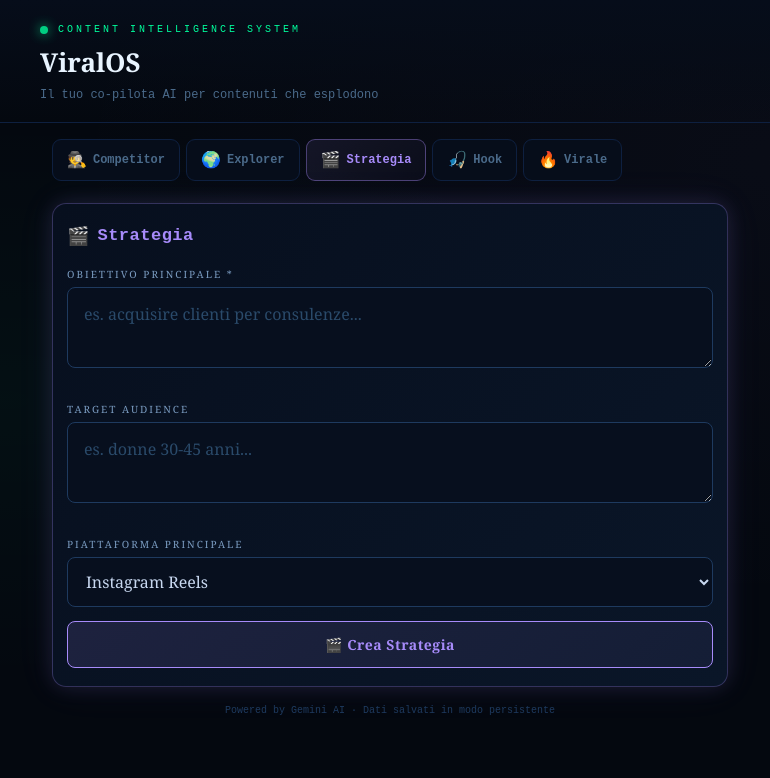
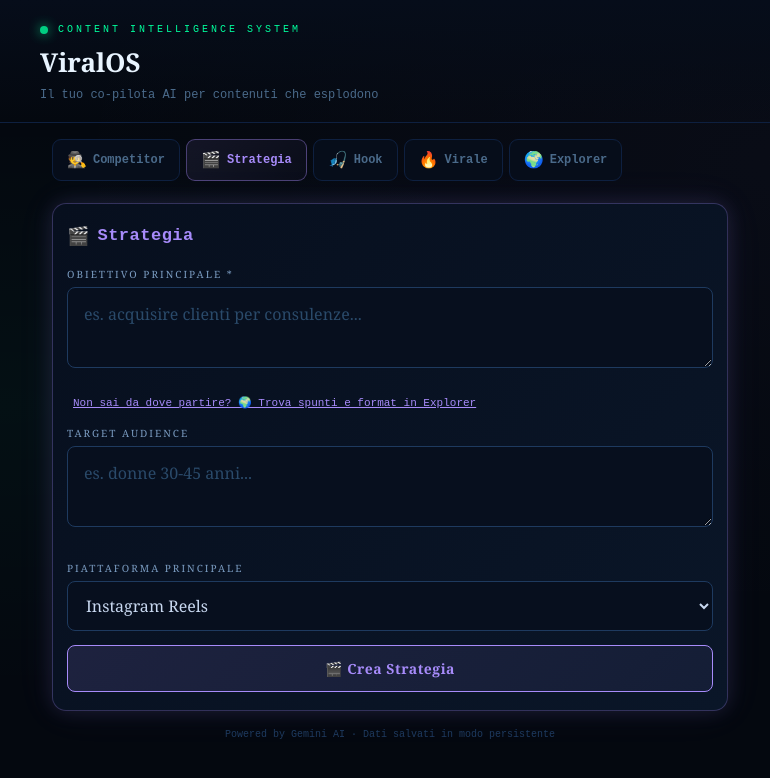
Before and after one commit to hfold/viralos, a React (Vite) app: page / in a window 1280 px wide. Both pictures are taken after a click on the button "🎬 Strategia". Shown: the top 778 px of the page, without its empty margins (250-1020 px from the left). Built offline with nearby package versions, Linux system fonts and the light colour scheme.

Commit message:
feat: restructure tabs placing Explorer as fallback tool and wiring cross-tab navigation triggers

```diff
--- a/src/App.jsx
+++ b/src/App.jsx
@@ -2,10 +2,10 @@ import { useState, useEffect } from "react";
 
 const TABS = [
     { id:"competitors", label:"Competitor", icon:"🕵️" },
-    { id:"explorer", label:"Explorer", icon:"🌍" },
     { id:"strategy", label:"Strategia", icon:"🎬" },
     { id:"hook", label:"Hook", icon:"🎣" },
     { id:"viral", label:"Virale", icon:"🔥" },
+    { id:"explorer", label:"Explorer", icon:"🌍" },
 ];
 const NICHES = ["Nutrizione","Fitness","Benessere mentale","Cucina sana","Dimagrimento","Sport & Performance"];
 const PLATFORMS = ["TikTok","Instagram Reels","YouTube Shorts","LinkedIn"];
@@ -310,8 +310,15 @@ function Btn({onClick,loading,children,color="#00ff9d",small=false}) {
 }
 
 // ─── EXPLORER ─────────────────────────────────────────────────────
-function Explorer({onGoToScan}) {
+function Explorer({onGoToScan, requestedMode, clearRequestedMode}) {
   const [mode, setMode] = useState("creator"); // "creator" | "ideas"
+
+  useEffect(() => {
+     if(requestedMode) {
+        setMode(requestedMode);
+        clearRequestedMode();
+     }
+  }, [requestedMode, clearRequestedMode]);
   const [platform, setPlatform] = useState("TikTok");
   const [query, setQuery] = useState("");
   const [loading, setLoading] = useState(false);
@@ -566,7 +573,7 @@ function parseStrategyOutput(text) {
   return parsed;
 }
 
-function VideoStrategy({selectedAccounts=[], onClearAccounts}) {
+function VideoStrategy({selectedAccounts=[], onClearAccounts, onGoToExplorer}) {
   const [goal,setGoal]=useState(""); const [audience,setAudience]=useState("");
   const [platform,setPlatform]=useState("Instagram Reels"); const [loading,setLoading]=useState(false); const [result,setResult]=useState(null);
   const [rawText, setRawText] = useState(""); const [debugInfo, setDebugInfo] = useState("");
@@ -695,7 +702,11 @@ Rispondi in italiano. Usa SOLO i tag esatti.`;
           </div>
         </div>
       )}
-      <div style={{marginBottom:14}}><label style={{display:"block",marginBottom:5,fontSize:10,color:"#7a9bc0",letterSpacing:2,textTransform:"uppercase"}}>Obiettivo principale {selectedAccounts.length===0?"*":""}</label><Textarea value={goal} onChange={setGoal} placeholder="es. acquisire clienti per consulenze..." rows={2}/></div>
+      <div style={{marginBottom:14}}>
+        <label style={{display:"block",marginBottom:5,fontSize:10,color:"#7a9bc0",letterSpacing:2,textTransform:"uppercase"}}>Obiettivo principale {selectedAccounts.length===0?"*":""}</label>
+        <Textarea value={goal} onChange={setGoal} placeholder="es. acquisire clienti per consulenze..." rows={2}/>
+        <button onClick={() => onGoToExplorer("ideas")} style={{background:"none",border:"none",color:"#a78bfa",textDecoration:"underline",fontSize:11,cursor:"pointer",marginTop:6,fontFamily:"monospace"}}>Non sai da dove partire? 🌍 Trova spunti e format in Explorer</button>
+      </div>
       <div style={{marginBottom:14}}><label style={{display:"block",marginBottom:5,fontSize:10,color:"#7a9bc0",letterSpacing:2,textTransform:"uppercase"}}>Target audience</label><Textarea value={audience} onChange={setAudience} placeholder="es. donne 30-45 anni..." rows={2}/></div>
       <Sel value={platform} onChange={setPlatform} options={PLATFORMS} label="Piattaforma principale"/>
       <Btn onClick={generateStrategy} loading={loading} color="#a78bfa">
@@ -968,7 +979,7 @@ function CompetitorRow({comp,onDelete,onScan,onView,onProfile,onDiscover,scannin
   );
 }
 
-function Competitors({selectedAccounts=[], onAddAccount, onRemoveAccount, onGoToStrategy, pendingScan, clearPendingScan}) {
+function Competitors({selectedAccounts=[], onAddAccount, onRemoveAccount, onGoToStrategy, onGoToExplorer, pendingScan, clearPendingScan}) {
   const [competitors,setCompetitors]=useState([]);
   const [handle,setHandle]=useState(""); const [platform,setPlatform]=useState("TikTok");
   const [searchKeywords,setSearchKeywords]=useState("");
@@ -1403,6 +1414,9 @@ Rispondi SOLO con JSON: {"queries":["query1","query2","query3","query4"]}`;
           </div>
         </div>
         <Btn onClick={addCompetitor} loading={false} color="#38bdf8">🔍 Scansiona</Btn>
+        <div style={{marginTop: 10, textAlign: "left"}}>
+           <button onClick={()=>onGoToExplorer("creator")} style={{background:"none",border:"none",color:"#38bdf8",textDecoration:"underline",fontSize:11,cursor:"pointer",fontFamily:"monospace"}}>Zero idee sui nomi? 🌍 Cerca nuovi Competitor in Explorer</button>
+        </div>
       </div>
 
       {storageReady&&(
@@ -1565,6 +1579,12 @@ export default function App() {
   const [selectedAccounts,setSelectedAccounts]=useState([]);
   const [accountsLoaded,setAccountsLoaded]=useState(false);
   const [pendingScan, setPendingScan]=useState(null);
+  const [explorerRequestedMode, setExplorerRequestedMode] = useState(null);
+
+  const handleGoToExplorer = (mode) => {
+     setExplorerRequestedMode(mode);
+     setActiveTab("explorer");
+  };
   const activeColor=TAB_COLORS[activeTab];
 
   useEffect(()=>{ loadSelectedAccounts().then(list=>{ setSelectedAccounts(list); setAccountsLoaded(true); }); },[]);
@@ -1607,11 +1627,11 @@ export default function App() {
             <span style={{fontSize:18}}>{TABS.find(t=>t.id===activeTab)?.icon}</span>
             <h2 style={{margin:0,fontSize:17,color:activeColor,fontFamily:"monospace",letterSpacing:.5}}>{TABS.find(t=>t.id===activeTab)?.label}</h2>
           </div>
-          <div style={{display:activeTab==="explorer"?"block":"none"}}><Explorer onGoToScan={(h, p)=> { setPendingScan({handle:h, platform:p}); setActiveTab("competitors"); }}/></div>
+          <div style={{display:activeTab==="competitors"?"block":"none"}}><Competitors selectedAccounts={selectedAccounts} onAddAccount={addAccount} onRemoveAccount={removeAccount} onGoToStrategy={()=>setActiveTab("strategy")} onGoToExplorer={handleGoToExplorer} pendingScan={pendingScan} clearPendingScan={()=>setPendingScan(null)}/></div>
+          <div style={{display:activeTab==="strategy"?"block":"none"}}><VideoStrategy selectedAccounts={selectedAccounts} onClearAccounts={clearAccounts} onGoToExplorer={handleGoToExplorer}/></div>
           <div style={{display:activeTab==="hook"?"block":"none"}}><HookGenerator/></div>
-          <div style={{display:activeTab==="strategy"?"block":"none"}}><VideoStrategy selectedAccounts={selectedAccounts} onClearAccounts={clearAccounts}/></div>
           <div style={{display:activeTab==="viral"?"block":"none"}}><ViralFormula/></div>
-          <div style={{display:activeTab==="competitors"?"block":"none"}}><Competitors selectedAccounts={selectedAccounts} onAddAccount={addAccount} onRemoveAccount={removeAccount} onGoToStrategy={()=>setActiveTab("strategy")} pendingScan={pendingScan} clearPendingScan={()=>setPendingScan(null)}/></div>
+          <div style={{display:activeTab==="explorer"?"block":"none"}}><Explorer requestedMode={explorerRequestedMode} clearRequestedMode={()=>setExplorerRequestedMode(null)} onGoToScan={(h, p)=> { setPendingScan({handle:h, platform:p}); setActiveTab("competitors"); }}/></div>
         </div>
         <p style={{textAlign:"center",color:"#1e3a5f",fontSize:10,marginTop:16,fontFamily:"monospace"}}>Powered by Gemini AI · Dati salvati in modo persistente</p>
       </div>
```
